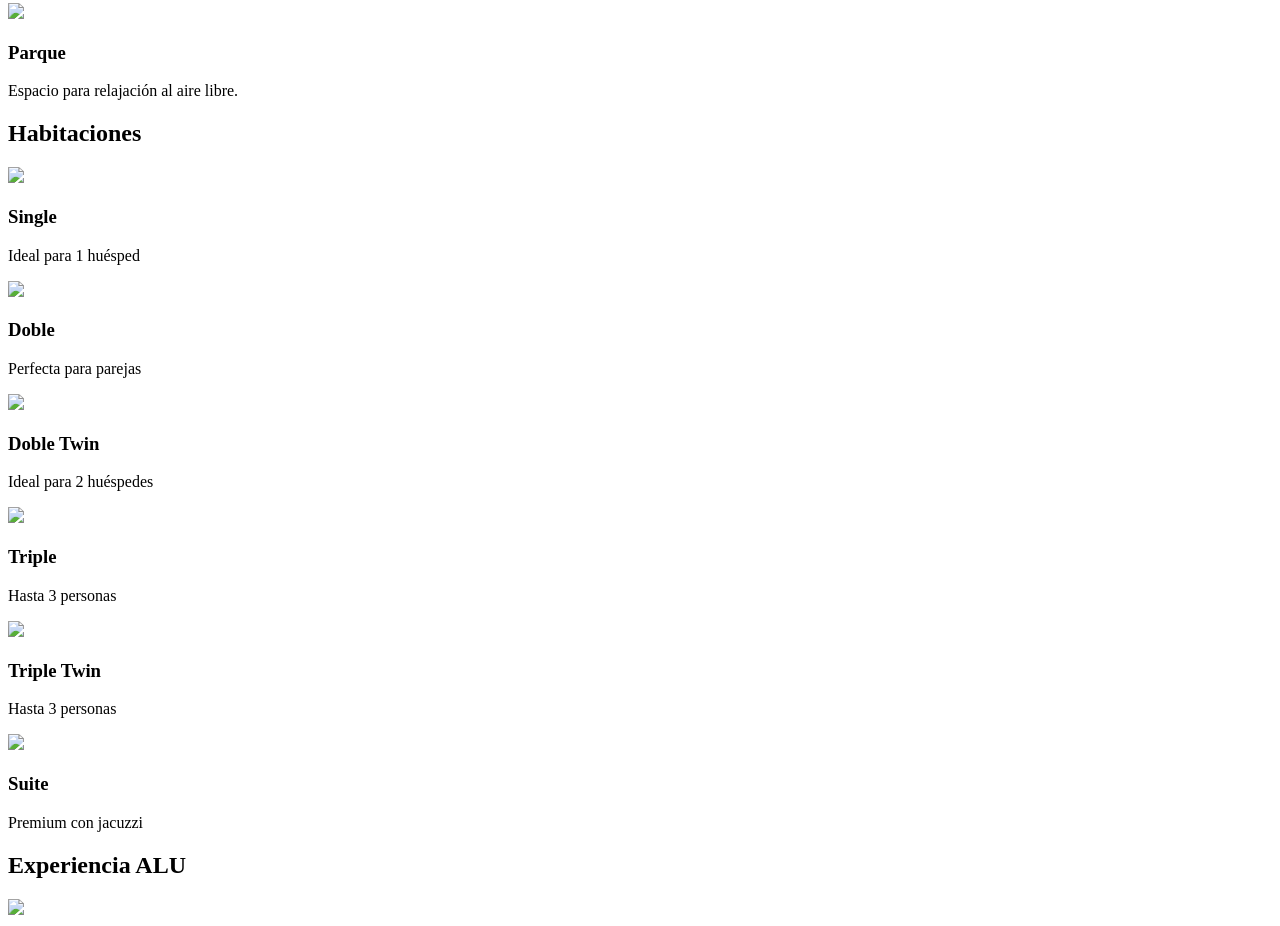
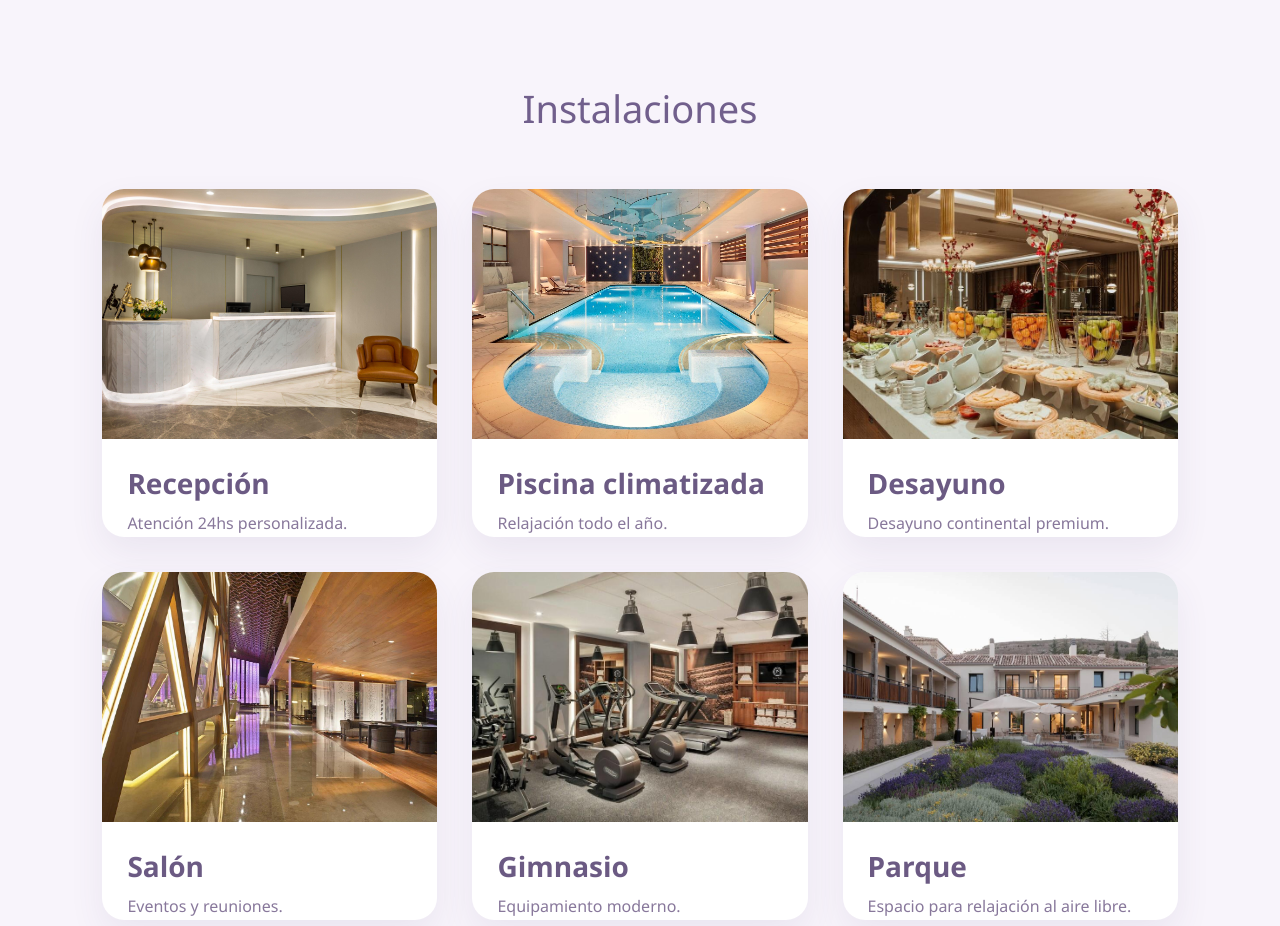
Before and after one commit to alupizarro/hotel-web, a plain HTML site: page index.html in a window 1280 px wide. Shown: the part 794-1720 px from the top of the page. Drawn offline with Linux system fonts and the light colour scheme; the site is published under a folder, as on GitHub Pages, so addresses that start at the root find nothing.

Commit message:
arreglos

```diff
--- a/contacto.html
+++ b/contacto.html
@@ -3,7 +3,7 @@
 <head>
     <meta charset="UTF-8">
     <title>Contacto | Alu Booking Hotel</title>
-    <link rel="stylesheet" href="/css/style.css">
+    <link rel="stylesheet" href="css/style.css">
 </head>
 <body>
 
@@ -12,10 +12,10 @@
         ALU HOTEL
     </div>
     <nav>
-        <a href="/">Inicio</a>
-        <a href="/habitaciones">Habitaciones</a>
-        <a href="/reservar">Reservar</a>
-        <a href="/contacto">Contacto</a>
+        <a href="index.html">Inicio</a>
+        <a href="habitaciones.html">Habitaciones</a>
+        <a href="reservar.html">Reservar</a>
+        <a href="contacto.html">Contacto</a>
     </nav>
 </header>
 
--- a/index.html
+++ b/index.html
@@ -4,7 +4,7 @@
 <head>
     <meta charset="UTF-8">
     <title>Alu Booking Hotel</title>
-    <link rel="stylesheet" href="/css/style.css">
+    <link rel="stylesheet" href="css/style.css">
 </head>
 
 <body>
@@ -14,11 +14,11 @@
     <div class="logo">ALU HOTEL</div>
 
     <nav>
-        <a href="/">Inicio</a>
-        <a href="/habitaciones">Habitaciones</a>
-        <a href="/reservar">Reservar</a>
-        <a href="/contacto">Contacto</a>
-    </nav>
+    <a href="index.html">Inicio</a>
+    <a href="habitaciones.html">Habitaciones</a>
+    <a href="reservar.html">Reservar</a>
+    <a href="contacto.html">Contacto</a>
+</nav>
 
 </header>
 
@@ -33,7 +33,7 @@
         la comodidad y la experiencia premium.
     </p>
 
-    <a href="/habitaciones" class="btn">Ver habitaciones</a>
+    <a href="habitaciones.html" class="btn">Ver habitaciones</a>
 
 </section>
 
@@ -46,37 +46,37 @@
     <div class="grid">
 
         <div class="room">
-            <img src="/img/instalaciones/recepcion.jpg">
+            <img src="img/instalaciones/recepcion.jpg">
             <h3>Recepción</h3>
             <p>Atención 24hs personalizada.</p>
         </div>
 
         <div class="room">
-            <img src="/img/instalaciones/piscina.jpg">
+            <img src="img/instalaciones/piscina.jpg">
             <h3>Piscina climatizada</h3>
             <p>Relajación todo el año.</p>
         </div>
 
         <div class="room">
-            <img src="/img/instalaciones/desayuno.jpg">
+            <img src="img/instalaciones/desayuno.jpg">
             <h3>Desayuno</h3>
             <p>Desayuno continental premium.</p>
         </div>
 
         <div class="room">
-            <img src="/img/instalaciones/salon.jpg">
+            <img src="img/instalaciones/salon.jpg">
             <h3>Salón</h3>
             <p>Eventos y reuniones.</p>
         </div>
 
         <div class="room">
-            <img src="/img/instalaciones/gimnasio.jpg">
+            <img src="img/instalaciones/gimnasio.jpg">
             <h3>Gimnasio</h3>
             <p>Equipamiento moderno.</p>
         </div>
 
         <div class="room">
-            <img src="/img/instalaciones/parque.jpg">
+            <img src="img/instalaciones/parque.jpg">
             <h3>Parque</h3>
             <p> Espacio para relajación al aire libre.</p>
         </div>
@@ -94,37 +94,37 @@
     <div class="grid">
 
         <div class="room">
-            <img src="/img/habitaciones/single.jpg">
+            <img src="img/habitaciones/single.jpg">
             <h3>Single</h3>
             <p>Ideal para 1 huésped</p>
         </div>
 
         <div class="room">
-            <img src="/img/habitaciones/doble.jpg">
+            <img src="img/habitaciones/doble.jpg">
             <h3>Doble</h3>
             <p>Perfecta para parejas</p>
         </div>
 
         <div class="room">
-            <img src="/img/habitaciones/doble-twin.jpg">
+            <img src="img/habitaciones/doble-twin.jpg">
             <h3>Doble Twin</h3>
             <p>Ideal para 2 huéspedes</p>
         </div>
 
         <div class="room">
-            <img src="/img/habitaciones/triple.jpg">
+            <img src="img/habitaciones/triple.jpg">
             <h3>Triple</h3>
             <p>Hasta 3 personas</p>
         </div>
 
         <div class="room">
-            <img src="/img/habitaciones/triple-twin.jpg">
+            <img src="img/habitaciones/triple-twin.jpg">
             <h3>Triple Twin</h3>
             <p>Hasta 3 personas</p>
         </div>
 
         <div class="room">
-            <img src="/img/habitaciones/suite.jpg">
+            <img src="img/habitaciones/suite.jpg">
             <h3>Suite</h3>
             <p>Premium con jacuzzi</p>
         </div>
@@ -141,7 +141,7 @@
 
     <div class="room">
 
-        <img src="/img/general/hotel.jpg">
+        <img src="img/general/hotel.jpg">
 
         <h3>Viví una estadía única</h3>
 
```
Also changed, not shown: reservar.html (+5 -5 lines).
